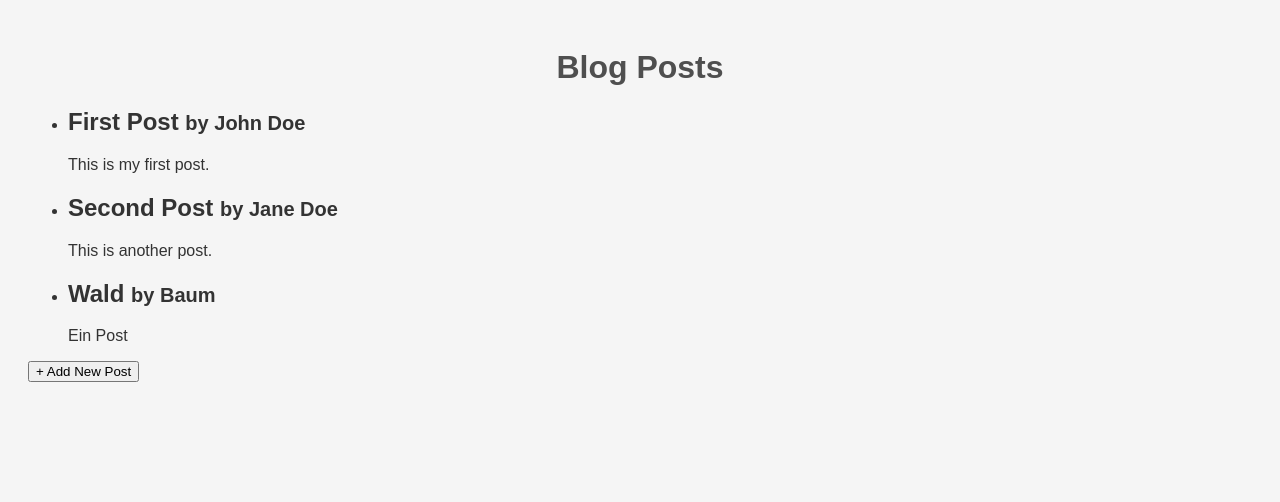
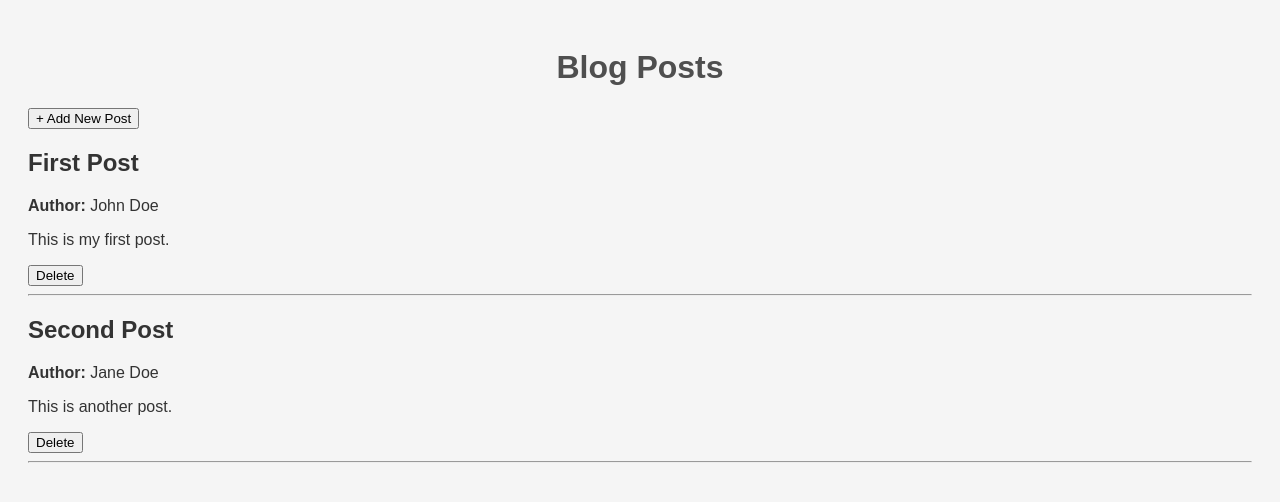
Before and after one commit to mpfechner/masterblog, a Flask app: page / in a window 1280 px wide. Shown: the top 502 px of the page. Run offline with Flask 3, Linux system fonts and the light colour scheme.

Commit message:
added function to delete posts

```diff
--- a/app.py
+++ b/app.py
@@ -43,7 +43,15 @@ def add_post():
     return redirect(url_for('index'))
 
 
+@app.route('/delete/<int:post_id>', methods=['POST'])
+def delete_post(post_id):
+    posts = load_posts()
+    updated_posts = [post for post in posts if post['id'] != post_id]
 
+    with open('blog_posts.json', 'w') as f:
+        json.dump(updated_posts, f, indent=4)
+
+    return redirect(url_for('index'))
 
 
 if __name__ == '__main__':
--- a/blog_posts.json
+++ b/blog_posts.json
@@ -10,11 +10,5 @@
         "author": "Jane Doe",
         "title": "Second Post",
         "content": "This is another post."
-    },
-    {
-        "id": 3,
-        "author": "Baum",
-        "title": "Wald",
-        "content": "Ein Post"
     }
 ]
--- a/templates/index.html
+++ b/templates/index.html
@@ -7,16 +7,29 @@
 </head>
 <body>
     <h1>Blog Posts</h1>
-    <ul>
-        {% for post in posts %}
-            <li>
-                <h2>{{ post.title }} <small>by {{ post.author }}</small></h2>
-                <p>{{ post.content }}</p>
-            </li>
-        {% endfor %}
-    </ul>
-<form action="{{ url_for('add_form') }}">
-    <button type="submit">+ Add New Post</button>
-</form>
+
+    <!-- Add New Post Button -->
+    <p>
+        <a href="{{ url_for('add_form') }}">
+            <button type="button">+ Add New Post</button>
+        </a>
+    </p>
+
+    <!-- Blog Posts -->
+    {% for post in posts %}
+        <div class="blog-post">
+            <h2>{{ post.title }}</h2>
+            <p><strong>Author:</strong> {{ post.author }}</p>
+            <p>{{ post.content }}</p>
+
+            <!-- Delete Form -->
+            <form method="POST" action="{{ url_for('delete_post', post_id=post.id) }}">
+                <button type="submit" onclick="return confirm('Are you sure you want to delete this post?');">Delete</button>
+            </form>
+        </div>
+        <hr>
+    {% else %}
+        <p>No blog posts available.</p>
+    {% endfor %}
 </body>
 </html>
```
